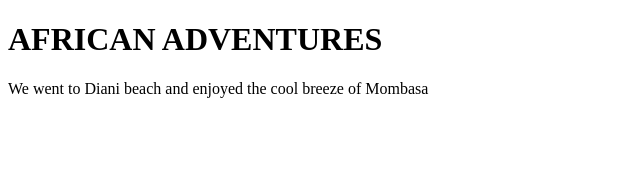
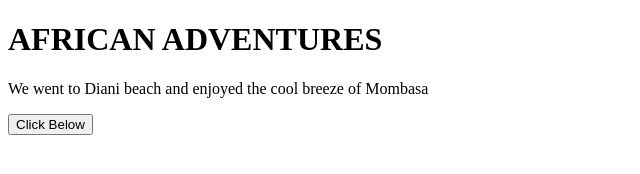
Before and after one commit to rodha-dev/Somali-git, a plain HTML site: page index.html in a window 1280 px wide. Shown: the whole page, without its empty margins (0-640 px from the left). Drawn offline with Linux system fonts and the light colour scheme.

Commit message:
add button

```diff
--- a/index.html
+++ b/index.html
@@ -8,7 +8,7 @@
 <body>
     <h1>AFRICAN ADVENTURES</h1>
     <P>We went to Diani beach and enjoyed the cool breeze of Mombasa </P>
-
+    <button>Click Below</button>
 
 
 
```
